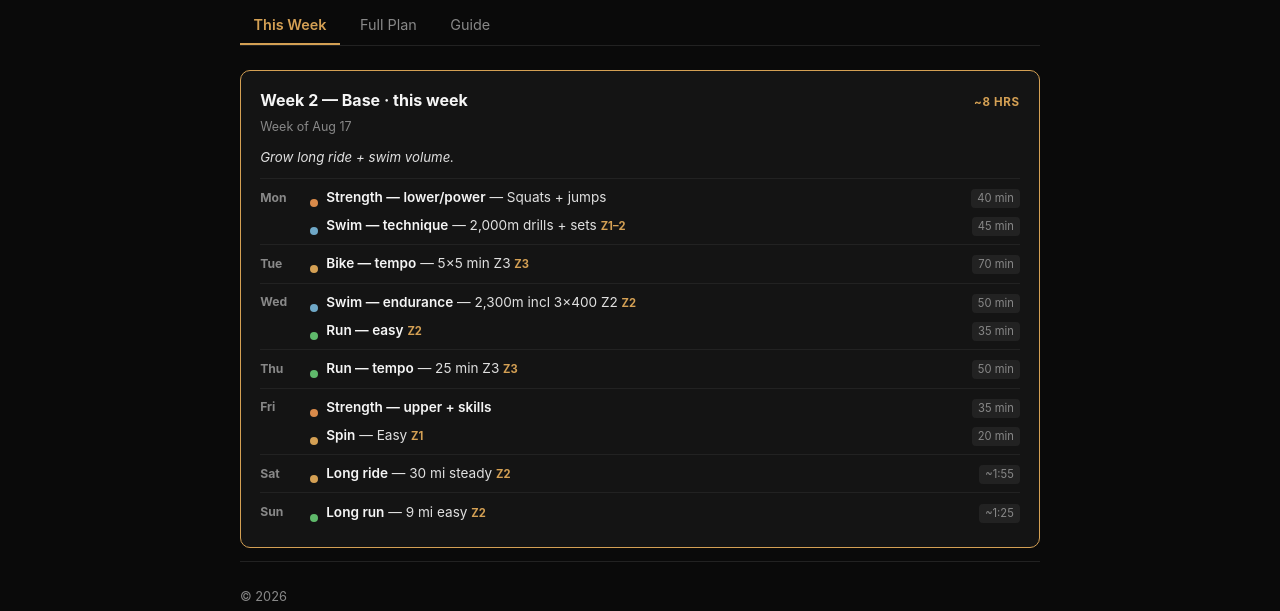
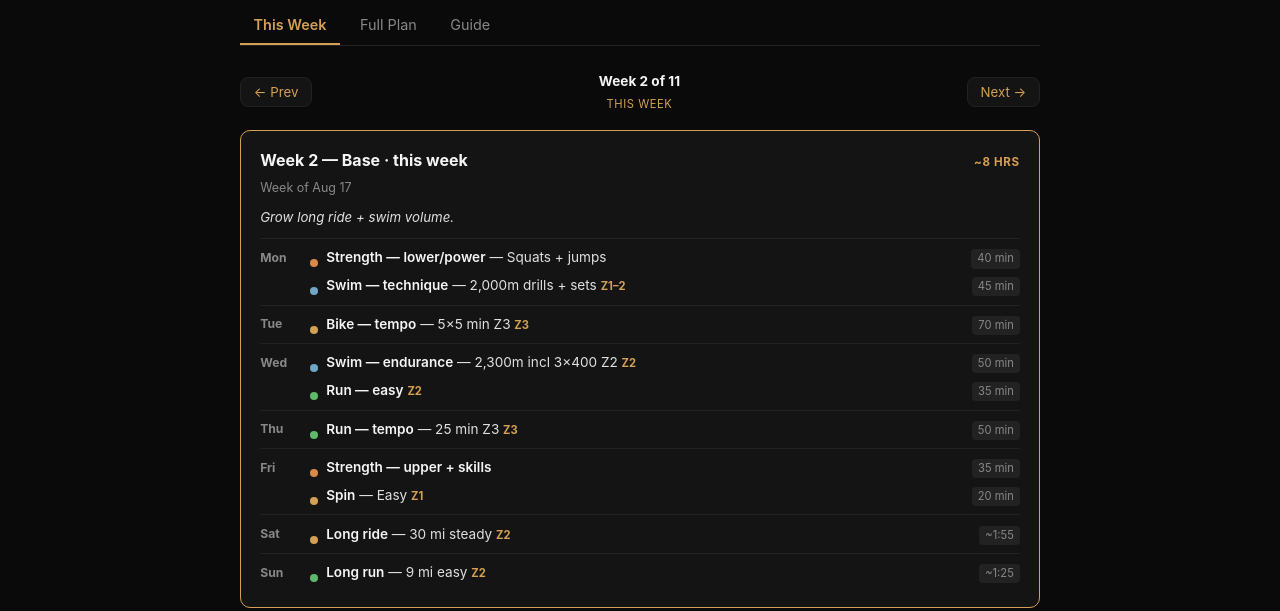
Before and after one commit to srivastmi/srivastmi.github.io, a plain HTML site: page tri.html in a window 1280 px wide. Shown: the part 483-1094 px from the top of the page. Drawn offline with Linux system fonts and the light colour scheme.

Commit message:
feat: add prev/next week stepper to /tri This Week tab
- Step forward/back through all 11 weeks without leaving the view
- Opens on the current week; 'Jump to current week' link when browsing away
- Prev/Next disable at plan boundaries

```diff
--- a/tri.html
+++ b/tri.html
@@ -40,6 +40,17 @@
     .wk-block { font-size: 0.72rem; text-transform: uppercase; letter-spacing: 0.06em; color: var(--accent); font-weight: 700; }
     .wk-meta { font-size: 0.78rem; color: var(--text-muted); margin-bottom: 0.5rem; }
     .wk-focus { font-size: 0.83rem; color: var(--text); font-style: italic; margin-bottom: 0.6rem; }
+
+    /* Week stepper */
+    .wk-nav { display: flex; align-items: center; justify-content: space-between; gap: 0.5rem; margin-bottom: 1rem; }
+    .wk-btn { background: var(--surface); border: 1px solid var(--border); color: var(--accent); font-family: inherit; font-size: 0.83rem; padding: 0.4rem 0.8rem; border-radius: 8px; cursor: pointer; transition: border-color .15s; }
+    .wk-btn:hover:not(:disabled) { border-color: var(--accent); }
+    .wk-btn:disabled { color: var(--text-muted); opacity: 0.4; cursor: default; }
+    .wk-nav-mid { display: flex; flex-direction: column; align-items: center; gap: 0.15rem; }
+    .wk-nav-title { font-size: 0.85rem; font-weight: 700; color: var(--text-bright); }
+    .wk-nav-cur { font-size: 0.7rem; color: var(--accent); text-transform: uppercase; letter-spacing: 0.05em; }
+    .wk-jump { background: none; border: none; color: var(--text-muted); font-size: 0.72rem; cursor: pointer; text-decoration: underline; font-family: inherit; padding: 0; }
+    .wk-jump:hover { color: var(--accent); }
 
     .day { display: grid; grid-template-columns: 42px 1fr; gap: 0.5rem; padding: 0.45rem 0; border-top: 1px solid var(--border); }
     .day:first-of-type { border-top: none; }
@@ -169,11 +180,29 @@
         return h;
       };
 
-      // This Week
-      let wh='';
-      if(upcoming){const dstart=Math.ceil((weekStart(cur)-TODAY)/864e5);wh=`<div class="countdown" style="margin-bottom:1rem">Build starts in <strong>${dstart} days</strong> (${new Date(cur.monday+'T12:00:00').toLocaleDateString('en-US',{month:'long',day:'numeric'})}). You're in marathon recovery until then — here's Week 1:</div>`;}
-      wh+=renderWeek(cur,true);
-      document.getElementById('week-root').innerHTML=wh;
+      // This Week — steppable (prev/next through past & future weeks)
+      const curIdx=data.weeks.indexOf(cur);
+      let viewIdx=curIdx;
+      const weekRoot=document.getElementById('week-root');
+      function renderThisWeek(){
+        const w=data.weeks[viewIdx];
+        const isCur=(viewIdx===curIdx);
+        let h=`<div class="wk-nav">`+
+          `<button class="wk-btn" id="wk-prev"${viewIdx===0?' disabled':''}>&larr; Prev</button>`+
+          `<div class="wk-nav-mid"><span class="wk-nav-title">Week ${w.n} of ${data.weeks.length}</span>`+
+          ((isCur&&!upcoming)?`<span class="wk-nav-cur">this week</span>`:`<button class="wk-jump" id="wk-jump">Jump to ${upcoming?'Week 1':'current week'}</button>`)+
+          `</div>`+
+          `<button class="wk-btn" id="wk-next"${viewIdx===data.weeks.length-1?' disabled':''}>Next &rarr;</button>`+
+          `</div>`;
+        if(upcoming&&isCur){const dstart=Math.ceil((weekStart(cur)-TODAY)/864e5);h+=`<div class="countdown" style="margin-bottom:1rem">Build starts in <strong>${dstart} days</strong>. You're in marathon recovery until then — here's Week 1:</div>`;}
+        h+=renderWeek(w,isCur&&!upcoming);
+        weekRoot.innerHTML=h;
+        const pb=document.getElementById('wk-prev'),nb=document.getElementById('wk-next'),jb=document.getElementById('wk-jump');
+        pb.onclick=()=>{if(viewIdx>0){viewIdx--;renderThisWeek();}};
+        nb.onclick=()=>{if(viewIdx<data.weeks.length-1){viewIdx++;renderThisWeek();}};
+        if(jb)jb.onclick=()=>{viewIdx=curIdx;renderThisWeek();};
+      }
+      renderThisWeek();
 
       // Full Plan
       document.getElementById('full-root').innerHTML=data.weeks.map(w=>renderWeek(w,w.n===cur.n)).join('');
```
